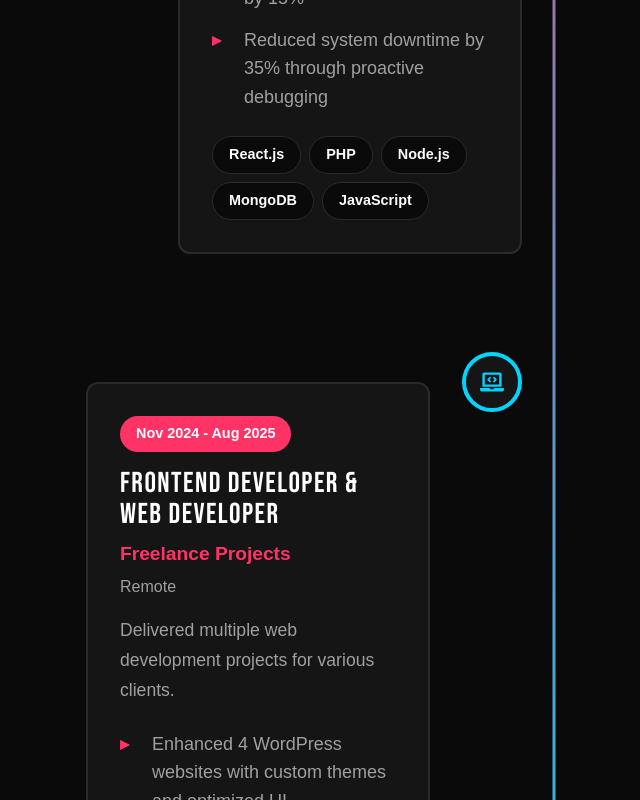
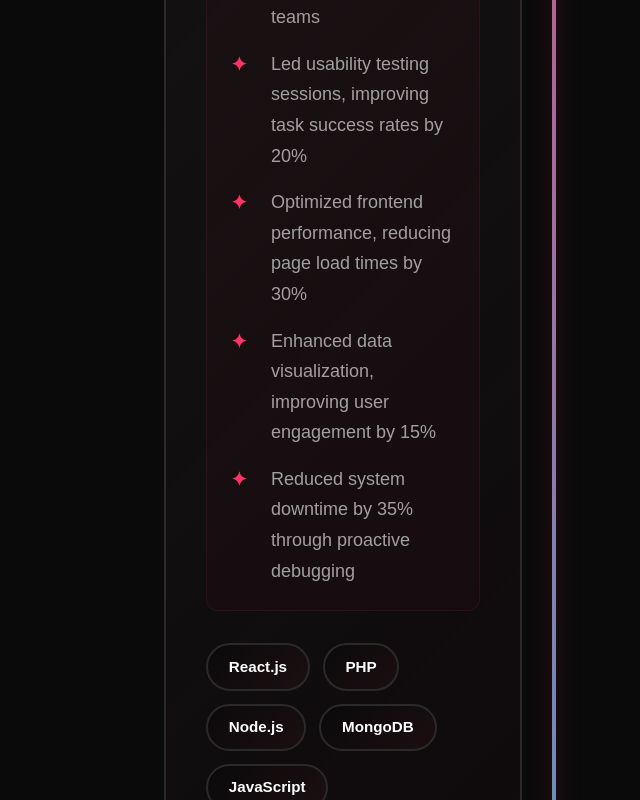
Before and after one commit to Datashaper007/portfolio, a React (Create React App) app: page /about in a window 1280 px wide. Shown: the part 2880-3680 px from the top of the page, without its empty margins (86-726 px from the left). Built offline with nearby package versions, Linux system fonts and the light colour scheme; no server answers; a web font is replaced by a local one.

Commit message:
changes in the project file

```diff
--- a/src/pages/About.css
+++ b/src/pages/About.css
@@ -269,9 +269,23 @@
   font-weight: 600;
 }
 
-/* Journey Timeline */
+/* Journey Timeline - Enhanced Design */
 .journey-section {
   padding: 6rem 0;
+  position: relative;
+  overflow: hidden;
+}
+
+.journey-section::before {
+  content: '';
+  position: absolute;
+  top: 0;
+  right: 0;
+  width: 500px;
+  height: 500px;
+  background: radial-gradient(circle, rgba(255, 51, 102, 0.05), transparent 70%);
+  border-radius: 50%;
+  pointer-events: none;
 }
 
 .section-title-about {
@@ -282,31 +296,57 @@
   -webkit-background-clip: text;
   -webkit-text-fill-color: transparent;
   background-clip: text;
+  position: relative;
+}
+
+.section-title-about::after {
+  content: '';
+  position: absolute;
+  bottom: -1rem;
+  left: 50%;
+  transform: translateX(-50%);
+  width: 100px;
+  height: 4px;
+  background: linear-gradient(90deg, var(--color-primary), var(--color-secondary));
+  border-radius: 2px;
 }
 
 .timeline {
   position: relative;
-  max-width: 1000px;
+  max-width: 1100px;
   margin: 0 auto;
+  padding: 2rem 0;
 }
 
+/* Glowing animated line */
 .timeline::before {
   content: '';
   position: absolute;
   left: 50%;
   top: 0;
   bottom: 0;
-  width: 3px;
-  background: linear-gradient(180deg, var(--color-primary), var(--color-secondary), var(--color-accent));
+  width: 4px;
+  background: linear-gradient(180deg,
+    var(--color-primary) 0%,
+    var(--color-secondary) 50%,
+    var(--color-accent) 100%
+  );
   transform: translateX(-50%);
+  box-shadow: 0 0 20px rgba(255, 51, 102, 0.5);
+  animation: lineGlow 3s ease-in-out infinite alternate;
+}
+
+@keyframes lineGlow {
+  0% { box-shadow: 0 0 20px rgba(255, 51, 102, 0.3); }
+  100% { box-shadow: 0 0 40px rgba(255, 51, 102, 0.8); }
 }
 
 .timeline-item {
   position: relative;
-  margin-bottom: 4rem;
+  margin-bottom: 5rem;
   display: flex;
   align-items: flex-start;
-  gap: 2rem;
+  gap: 3rem;
 }
 
 .timeline-item:nth-child(odd) {
@@ -317,127 +357,290 @@
   flex-direction: row-reverse;
 }
 
+/* Enhanced Marker with Glow */
 .timeline-marker {
-  flex: 0 0 60px;
-  width: 60px;
-  height: 60px;
-  background: var(--color-surface);
-  border: 4px solid var(--color-primary);
+  flex: 0 0 80px;
+  width: 80px;
+  height: 80px;
+  background: linear-gradient(135deg, var(--color-surface), var(--color-bg));
+  border: 5px solid var(--color-primary);
   border-radius: 50%;
   display: flex;
   align-items: center;
   justify-content: center;
-  font-size: 1.5rem;
+  font-size: 2rem;
   color: var(--color-primary);
   position: relative;
   z-index: 2;
-  box-shadow: 0 0 0 8px var(--color-bg);
+  box-shadow:
+    0 0 0 12px var(--color-bg),
+    0 0 30px rgba(255, 51, 102, 0.4);
+  transition: all 0.4s ease;
+}
+
+.timeline-item:hover .timeline-marker {
+  transform: scale(1.1) rotate(360deg);
+  box-shadow:
+    0 0 0 12px var(--color-bg),
+    0 0 50px rgba(255, 51, 102, 0.8);
 }
 
 .timeline-item.work .timeline-marker {
   border-color: var(--color-primary);
   color: var(--color-primary);
+  background: linear-gradient(135deg, rgba(255, 51, 102, 0.2), var(--color-surface));
 }
 
 .timeline-item.freelance .timeline-marker {
   border-color: var(--color-secondary);
   color: var(--color-secondary);
+  background: linear-gradient(135deg, rgba(0, 212, 255, 0.2), var(--color-surface));
+  box-shadow:
+    0 0 0 12px var(--color-bg),
+    0 0 30px rgba(0, 212, 255, 0.4);
 }
 
 .timeline-item.education .timeline-marker {
   border-color: var(--color-accent);
   color: var(--color-accent);
+  background: linear-gradient(135deg, rgba(255, 204, 0, 0.2), var(--color-surface));
+  box-shadow:
+    0 0 0 12px var(--color-bg),
+    0 0 30px rgba(255, 204, 0, 0.4);
 }
 
+/* Enhanced Content Card */
 .timeline-content {
   flex: 1;
+  background: linear-gradient(135deg, var(--color-surface) 0%, rgba(255, 51, 102, 0.02) 100%);
+  border: 2px solid var(--color-border);
+  border-radius: 20px;
+  padding: 2.5rem;
+  transition: all 0.4s cubic-bezier(0.4, 0, 0.2, 1);
+  position: relative;
+  overflow: hidden;
+}
+
+.timeline-content::before {
+  content: '';
+  position: absolute;
+  top: 0;
+  left: 0;
+  right: 0;
+  height: 4px;
+  background: linear-gradient(90deg, var(--color-primary), var(--color-secondary), var(--color-accent));
+  transform: scaleX(0);
+  transform-origin: left;
+  transition: transform 0.5s ease;
+}
+
+.timeline-item:hover .timeline-content::before {
+  transform: scaleX(1);
+}
+
+.timeline-content::after {
+  content: '';
+  position: absolute;
+  top: 40px;
+  width: 30px;
+  height: 30px;
   background: var(--color-surface);
   border: 2px solid var(--color-border);
-  border-radius: 12px;
-  padding: 2rem;
-  transition: all 0.3s ease;
+  transform: rotate(45deg);
+  z-index: -1;
 }
 
-.timeline-year {
-  display: inline-block;
-  background: var(--color-primary);
-  color: white;
-  padding: 0.4rem 1rem;
-  border-radius: 20px;
-  font-size: 0.9rem;
-  font-weight: 700;
-  margin-bottom: 1rem;
+.timeline-item:nth-child(odd) .timeline-content::after {
+  left: -17px;
+  border-right: none;
+  border-top: none;
 }
 
-.timeline-title {
-  font-size: 1.8rem;
-  color: var(--color-text);
-  margin-bottom: 0.5rem;
+.timeline-item:nth-child(even) .timeline-content::after {
+  right: -17px;
+  border-left: none;
+  border-bottom: none;
 }
 
+.timeline-item:hover .timeline-content {
+  transform: translateY(-10px);
+  border-color: var(--color-primary);
+  box-shadow:
+    0 20px 60px rgba(255, 51, 102, 0.2),
+    0 0 0 1px rgba(255, 51, 102, 0.1);
+}
+
+/* Year Badge with Gradient */
+.timeline-year {
+  display: inline-flex;
+  align-items: center;
+  gap: 0.5rem;
+  background: linear-gradient(135deg, var(--color-primary), #ff1744);
+  color: white;
+  padding: 0.6rem 1.5rem;
+  border-radius: 25px;
+  font-size: 0.95rem;
+  font-weight: 700;
+  margin-bottom: 1.5rem;
+  box-shadow: 0 4px 15px rgba(255, 51, 102, 0.3);
+  letter-spacing: 0.5px;
+}
+
+.timeline-year::before {
+  content: '📅';
+  font-size: 1.1rem;
+}
+
+/* Title with Underline Animation */
+.timeline-title {
+  font-size: 2rem;
+  color: var(--color-text);
+  margin-bottom: 0.8rem;
+  font-weight: 800;
+  position: relative;
+  display: inline-block;
+}
+
+.timeline-title::after {
+  content: '';
+  position: absolute;
+  bottom: -5px;
+  left: 0;
+  width: 0;
+  height: 3px;
+  background: linear-gradient(90deg, var(--color-primary), var(--color-secondary));
+  transition: width 0.5s ease;
+}
+
+.timeline-item:hover .timeline-title::after {
+  width: 100%;
+}
+
+/* Company Name with Icon */
 .timeline-company {
-  font-size: 1.2rem;
+  font-size: 1.3rem;
   color: var(--color-primary);
   font-weight: 700;
-  margin-bottom: 0.3rem;
+  margin-bottom: 0.5rem;
+  display: flex;
+  align-items: center;
+  gap: 0.7rem;
 }
 
+.timeline-company::before {
+  content: '🏢';
+  font-size: 1.2rem;
+}
+
+/* Location with Icon */
 .timeline-location {
   font-size: 1rem;
   color: var(--color-text-dim);
-  margin-bottom: 1rem;
+  margin-bottom: 1.2rem;
+  display: flex;
+  align-items: center;
+  gap: 0.5rem;
+}
+
+.timeline-location::before {
+  content: '📍';
+  font-size: 1rem;
 }
 
 .timeline-description {
   font-size: 1.1rem;
-  line-height: 1.7;
+  line-height: 1.8;
   color: var(--color-text-dim);
   margin-bottom: 1.5rem;
+  padding-left: 1rem;
+  border-left: 3px solid rgba(255, 51, 102, 0.3);
 }
 
+/* Enhanced Highlights with Custom Bullets */
 .timeline-highlights {
   list-style: none;
   padding: 0;
-  margin-bottom: 1.5rem;
+  margin-bottom: 2rem;
+  background: rgba(255, 51, 102, 0.03);
+  padding: 1.5rem;
+  border-radius: 12px;
+  border: 1px solid rgba(255, 51, 102, 0.1);
 }
 
 .timeline-highlights li {
   position: relative;
-  padding-left: 2rem;
-  margin-bottom: 0.8rem;
+  padding-left: 2.5rem;
+  margin-bottom: 1rem;
   color: var(--color-text-dim);
-  line-height: 1.6;
+  line-height: 1.7;
+  transition: all 0.3s ease;
+}
+
+.timeline-highlights li:last-child {
+  margin-bottom: 0;
 }
 
 .timeline-highlights li::before {
-  content: '▸';
+  content: '✦';
   position: absolute;
   left: 0;
   color: var(--color-primary);
   font-weight: bold;
+  font-size: 1.2rem;
+  transition: all 0.3s ease;
 }
 
+.timeline-highlights li:hover {
+  color: var(--color-text);
+  transform: translateX(5px);
+}
+
+.timeline-highlights li:hover::before {
+  color: var(--color-secondary);
+  transform: rotate(180deg);
+}
+
+/* Enhanced Skill Tags */
 .timeline-skills {
   display: flex;
   flex-wrap: wrap;
-  gap: 0.5rem;
+  gap: 0.8rem;
 }
 
 .skill-tag-timeline {
-  background: var(--color-bg);
-  border: 1px solid var(--color-border);
-  padding: 0.4rem 1rem;
-  border-radius: 20px;
-  font-size: 0.9rem;
+  background: linear-gradient(135deg, var(--color-bg), rgba(255, 51, 102, 0.05));
+  border: 2px solid var(--color-border);
+  padding: 0.6rem 1.3rem;
+  border-radius: 25px;
+  font-size: 0.95rem;
   color: var(--color-text);
   font-weight: 600;
-  transition: all 0.3s ease;
+  transition: all 0.3s cubic-bezier(0.4, 0, 0.2, 1);
+  position: relative;
+  overflow: hidden;
+}
+
+.skill-tag-timeline::before {
+  content: '';
+  position: absolute;
+  top: 0;
+  left: -100%;
+  width: 100%;
+  height: 100%;
+  background: linear-gradient(90deg, transparent, rgba(255, 255, 255, 0.3), transparent);
+  transition: left 0.5s ease;
 }
 
 .skill-tag-timeline:hover {
-  background: var(--color-primary);
+  background: linear-gradient(135deg, var(--color-primary), #ff1744);
   color: white;
   border-color: var(--color-primary);
+  transform: translateY(-3px) scale(1.05);
+  box-shadow: 0 10px 25px rgba(255, 51, 102, 0.4);
+}
+
+.skill-tag-timeline:hover::before {
+  left: 100%;
 }
 
 /* Achievements Section */
```
